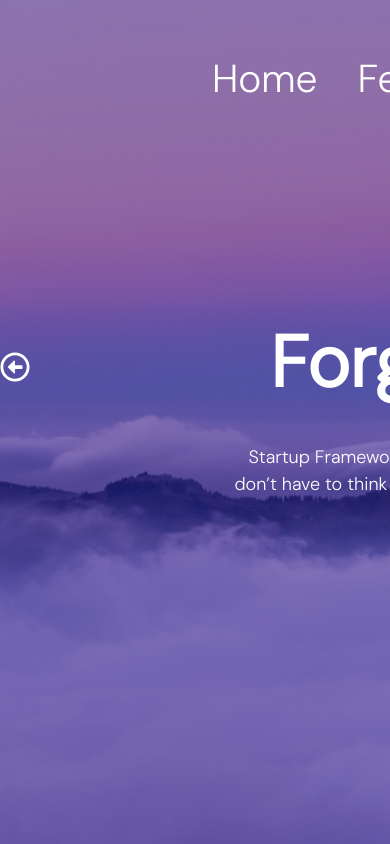
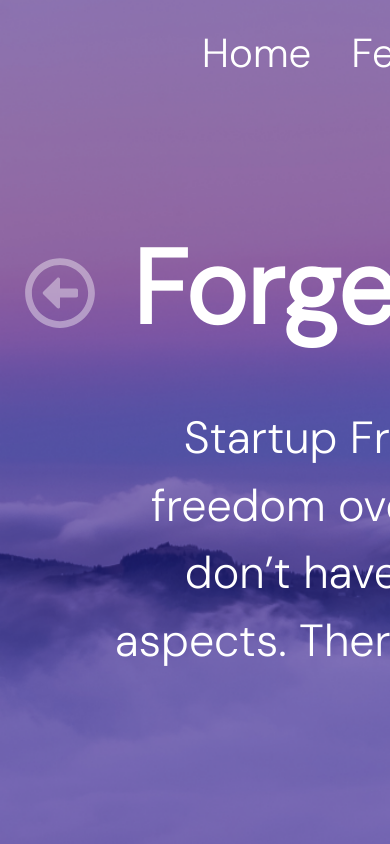
Before and after one commit to viix54/forgetCodeFigma, a React (Vite) app: page / in a window 390 px wide. Shown: the top 844 px of the page. Built offline with nearby package versions, Linux system fonts and the light colour scheme.

Commit message:
Page "Landing" for xs devices (320px - 767px ) has been adopted

```diff
--- a/src/App.jsx
+++ b/src/App.jsx
@@ -23,17 +23,17 @@ function App() {
     <div className="wholeApp">
       <main>
         <Landing />
-        <Content />
-        <Features />
-        <FormComp />
-        <Testimonial />
-        <CallToAction />
-        <Showcase />
-        <Team />
-        <Contact />
-        <PriceTable />
+        {/* <Content /> */}
+        {/* <Features /> */}
+        {/* <FormComp /> */}
+        {/* <Testimonial /> */}
+        {/* <CallToAction /> */}
+        {/* <Showcase /> */}
+        {/* <Team /> */}
+        {/* <Contact /> */}
+        {/* <PriceTable /> */}
       </main>
-      <Footer />
+      {/* <Footer /> */}
     </div>
   );
 }
--- a/src/components/Landing_page/Landing.jsx
+++ b/src/components/Landing_page/Landing.jsx
@@ -17,12 +17,18 @@ export const Landing = () => {
           <section>
             <div className="landing_paragraph">
               {/* <div className="landing_text"> */}
-              <header>
-                <h3>Startup 3</h3>
+              <header className="landing_paragraph_header">
+                <h3 className="landing_paragraph_header_startup">Startup 3</h3>
                 <div className="changing_main_text">
-                  <FaRegArrowAltCircleLeft size={30} className="left_arrow" />
-                  <h1>Forget About Code</h1>
+                  {/* <FaRegArrowAltCircleLeft size={30} className="left_arrow" /> */}
+                  <div className="left_arrow_block">
+                    <FaRegArrowAltCircleLeft size={30} className="left_arrow" />
+                  </div>
+                  <h1 className="landing_paragraph_header_forget">Forget About Code</h1>
+                  <div className="right_arrow_block">
                   <FaRegArrowAltCircleRight size={30} className="right_arrow" />
+                  </div>
+
                 </div>
               </header>
               <p>
--- a/src/components/Landing_page/landing.scss
+++ b/src/components/Landing_page/landing.scss
@@ -10,6 +10,7 @@ $text_font: 'DM Sans', sans-serif;
     background-size:cover;
     background-color: #2F1893;
     height: 100vh;
+    // height: fit-content;
     color: white;
     font-family: $text_font;
     font-weight:500;
@@ -22,8 +23,7 @@ $text_font: 'DM Sans', sans-serif;
         display: flex;
         flex-direction: column;
         width: 1170px;
-        // border: 1px solid white;
-        height: 100vh;
+        // border: 5px solid black;
         // justify-content: stretch;
     }
 }
@@ -31,12 +31,14 @@ $text_font: 'DM Sans', sans-serif;
 
 article.landing_page{
     div.landing_component{
+        // border: 5px solid black;
+        // height: fit-content;
+        height: 100%;
         &>header{
             width: 100%;
             // flex-grow:2;
             padding-top: 40px;
             flex: 1.5;
-            // border: 1px solid lightgreen
         }
         section{
             // flex-grow: 4;
@@ -48,6 +50,7 @@ article.landing_page{
                 }
                 h1{
                     font-size: 72px;
+                    // border: 1px solid white;
                     font-weight: bold;
                 }
             }
@@ -62,33 +65,50 @@ article.landing_page{
                     flex-grow: 2;
                     // border: 1px solid white;
                     width: 100%;
+                    // height: fit-content;
                     display: flex;
                     flex-direction: column;
                     justify-content: space-between;
                     h3{
-                        @media screen and (min-width:360px) {
-                            font-size: 15vw;
-                        }
-                        // border: 1px solid black;
+
                     }
                     div.changing_main_text{
+                        // border: 1px solid white;
                         display: flex;
                         align-items: center;
                         justify-content: space-between;
                         width: 100%;
                         margin-bottom: 30px;
-                        .left_arrow{
-                            cursor: pointer;
+                        .left_arrow_block{
+                            width: 5em;
+                            display: flex;
+                            // border: 1px solid white;
+
+                            .left_arrow{
+                                // cursor: pointer;
+                                position: relative;
+                                animation: go-right-left 3s infinite alternate;
+                                opacity: 0.4;
+                            }
                         }
-                        .right_arrow{
-                            cursor: pointer;
+                        .right_arrow_block{
+                            width: 5em;
+                            display: flex;
+                            // border: 1px solid white;
+                            justify-content: flex-end;
+                            .right_arrow{
+                                cursor: pointer;
+                                position: relative;
+                                animation: go-left-right 3s infinite alternate;
+                            }
+
                         }
                     }
                 }
                 p{
                     flex: 2;
                     // border: 1px solid lightgray;
-                    max-width: 710px;
+                    max-width: 50%;
                 }
                 .landing_pages_bar{
                     display: flex;
@@ -100,8 +120,8 @@ article.landing_page{
                         margin-right: 20px;
                         border: 2px solid white;
                         border-radius: 50%;
-                        height: 9px;
-                        width: 9px;
+                        height: 0.6em;
+                        width: 0.6em;
                         cursor: pointer;
 
                         &:first-child{
@@ -124,3 +144,82 @@ article.landing_page{
     }
 
 }
+
+
+@keyframes go-left-right{
+    from {right: 0px;}
+    to{right:2.5em;}
+}
+
+@keyframes go-right-left{
+    from {left: 0px;}
+    to{left:2.5em;}
+}
+
+@media screen and (min-width:320px) and (max-width: 767px){
+    article.landing_page{
+        height: fit-content;
+        div.landing_component{
+            padding: 0.75em;
+            &>header{
+                padding-top: 10px;
+            }
+            &>section{
+                .landing_paragraph{
+                    row-gap: 2.5em;
+                    .landing_paragraph_header{
+                        &>h3{
+                            font-size: 3em;
+                        }
+                        &>div{
+                            // border: 1px solid white;
+                            &>h1{
+                                font-size: 5.75em;
+                            }
+                        }
+                        .changing_main_text{
+                            margin:0px;
+                            // justify-content: center;
+
+                            .left_arrow, .right_arrow{
+                                // display: none;
+                                height: 4.5rem;
+                                width: 4.5rem;
+                            }
+                        }
+                    }
+                    &>p{
+                        // border: 1px solid white;
+                        font-size: 2.5em;
+                        max-width: 85% !important;
+                    }
+                    &>footer{
+                        &>button{
+                            font-size: 2.5em;
+                            height: 1.9em;
+                            width: fit-content;
+                            padding: 0px 30px;
+                            display: flex;
+                            align-items: center;
+                        }
+                    }
+                    .landing_pages_bar{
+                        // font-size: 18px;
+                        div{
+                            height: 1em !important;
+                            width: 1em !important;
+                        }
+                    }
+                }
+            }
+        }
+    }
+
+    // .landing_paragraph_header_startup{
+    //     font-size: 30vw;
+    // }
+    // .landing_paragraph_header_forget{
+    //     font-size: 1000vw;
+    //     // color: red;
+    // }
+}
--- a/src/components/Navbar/Navbar.jsx
+++ b/src/components/Navbar/Navbar.jsx
@@ -7,14 +7,14 @@ export const Navbar = () => {
   const navbarLinks = ['Home', 'Features', 'Pricing', 'Blog', 'Ball', 'Be'];
   return (
     <nav className="website_links">
-      <ul>
+      <ul className="website_links_list">
         {navbarLinks.map((link, index) => {
           return link === 'Ball' ? (
-            <li key={index + link}>
+            <li className="website_links_list_link" key={index + link}>
               <FaVolleyballBall />
             </li>
           ) : (
-            <li key={index + link}>
+            <li className="website_links_list_link" key={index + link}>
               <a href="#features">{link}</a>
             </li>
           );
--- a/src/components/Navbar/navbar.scss
+++ b/src/components/Navbar/navbar.scss
@@ -19,6 +19,7 @@ ul{
     align-items: center;
     // border: 1px solid red;
     // border: 1px solid white;
+    padding-bottom: 3em;
     li{
         margin-right: 40px;
         display: flex;
@@ -28,8 +29,16 @@ ul{
             text-decoration: none;
             color: white;
         }
-        @media screen and (min-width:320px){
-            font-size: 10vw;
-        }
+
+
     }
 }
+
+@media screen and (min-width: 320px) and (max-width: 767px){
+    .website_links{
+        padding: 0px;
+    }
+    .website_links_list_link{
+        font-size: 2.25em;
+    }
+}
```
